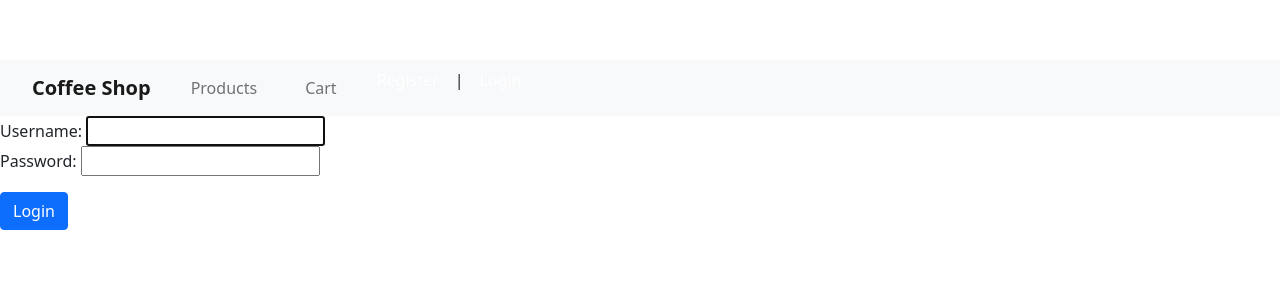
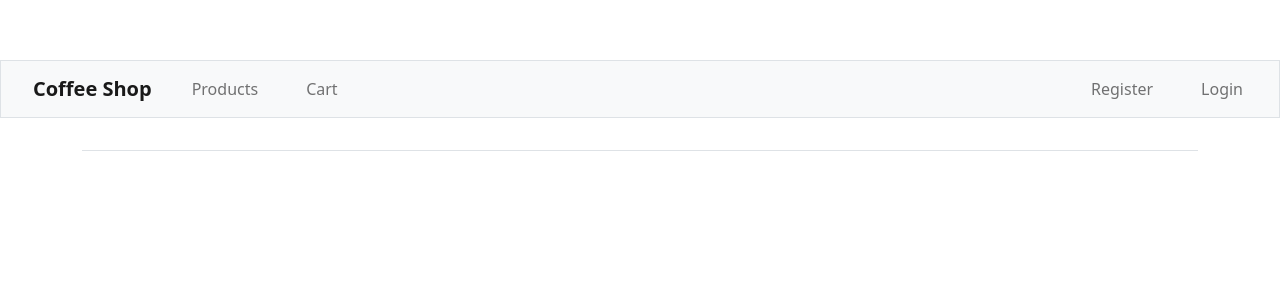
Before and after one commit to diegoruny/SDEV-220-Final, a Django app: page /accounts/login/ in a window 1280 px wide. Shown: the top 300 px of the page. Run offline with Django 5.2, Linux system fonts and the light colour scheme.

Commit message:
Navbar styles & auth typo resolved

```diff
--- a/accounts/templates/registration/login.html
+++ b/accounts/templates/registration/login.html
@@ -2,10 +2,10 @@
 
 {% block content %}
 {% if form.errors %}
-    <p class="text-danger">Your username and password didn't match. Please try again.</p>
+    <p class="text-danger text-center">Your username and password didn't match. Please try again.</p>
 {% endif %}
 
-<form action="{% url 'accounts:login' %}" method="post">
+<form action="{% url 'accounts:login' %}" method="post" class="text-center mx-auto" style="width: 50%;">
     {% csrf_token %}
     {{ form.as_div }}
     <button type="submit" class="btn btn-primary mt-3">Login</button>
--- a/accounts/templates/registration/register.html
+++ b/accounts/templates/registration/register.html
@@ -2,7 +2,7 @@
 
 {% block content %}
 
-<form method="post" action="{% url 'accounts:register' %}">
+<form method="post" action="{% url 'accounts:register' %}" class="mx-auto">
     {% csrf_token %}
     {{ form.as_div }}
     <button type="submit">Register</button>
--- a/shop/templates/shop/base.html
+++ b/shop/templates/shop/base.html
@@ -11,39 +11,48 @@
 </head>
 <body>
     <!-- Navigation Bar -->
-    <nav class="navbar navbar-expand-lg navbar-light bg-light">
+    <nav class="navbar navbar-expand-md navbar-light bg-light mb-4 border">
         <div class="container-fluid">
             <a class="navbar-brand" href="{% url 'shop:product_list' %}">Coffee Shop</a>
-            <div class="collapse navbar-collapse" id="navbarNav">
-                <ul class="navbar-nav">
+            <div class="collapse navbar-collapse">
+                <ul class="navbar-nav me-auto mb-2 mb-md-0">
                     <li class="nav-item">
                         <a class="nav-link" href="{% url 'shop:product_list' %}">Products</a>
                     </li>
                     <li class="nav-item">
                         <a class="nav-link" href="{% url 'shop:cart' %}">Cart</a>
                     </li>
+                </ul>
+                <ul class="navbar-nav ms-auto mb-2 mb-md-0">
                     {% if user.is_authenticated %}
-                        Hello, {{ user.username }} |
-                        <form action="{% url 'accounts:logout' %}" method="post">
+                        <li class="nav-item nav-link">
+                            <span class="navbar-text me-2 e">Hello, {{ user.username }}</span>
+                        </li>
+                        <li class="nav-item">
+                            <form action="{% url 'accounts:logout' %}" method="post">
                             {% csrf_token %}
-                            <button type="submit" class="btn btn-link">Logout</button>
+                            <button type="submit" class="btn btn-outline-secondary btn-sm nav-link">Logout</button>
                         </form>
                     {% else %}
-                        <a href="{% url 'accounts:register' %}">Register</a> |
-                        <a href="{% url 'accounts:login' %}">Login</a>
+                        <div class="d-flex">
+                            <a href="{% url 'accounts:register' %}" class="nav-item nav-link">Register</a>
+                            <a href="{% url 'accounts:login' %}" class="nav-item nav-link">Login</a>
+                        </div>
                     {% endif %}
                 </ul>
             </div>
         </div>
     </nav>
+    <main class="container">
+        <div class="pb-2 mb-2 border-bottom">
+            {% if user.is_authenticated %}
+                <b style="margin-left: 40px">Your points: {{ points }}</b>
+                {% block content %}  {% endblock content %}
+            {% endif %}
+        </div>
+    </main>
 
-    {% if user.is_authenticated %}
-        <b style="margin-left: 40px">Your points: {{ points }}</b>
-    {% endif %}
 
-    {% block content %}
-    <!-- Page specific content will go here -->
-    {% endblock content %}
     <!-- Bootstrap JS -->
     <script src="https://cdn.jsdelivr.net/npm/bootstrap@5.1.0/dist/js/bootstrap.bundle.min.js"></script>
 </body>
--- a/shop/templates/shop/cart.html
+++ b/shop/templates/shop/cart.html
@@ -39,12 +39,14 @@
         {% if order.reward_applied == True %}
             <h5>Discount applied: -${{ order.get_reward_discount }}</h5>
         {% endif %}
+        <div class="d-flex justify-content-between">
             <h5>Subtotal: ${{ order.get_cart_subtotal }}</h5>
             <h5>Tax: ${{ order.get_tax_amount }}</h5>
             <h3>Total: ${{ order.get_cart_total }}</h3>
             <h5>Points to earn: {{ order.get_cart_point_total }}</h5>
             <a href="{% url 'shop:checkout' %}" class="btn btn-success">Proceed to Checkout</a>
             <a href="{% url 'shop:clear_cart' %}" class="btn btn-danger">Clear Cart</a>
+        </div>
     {% else %}
         <p>Your cart is empty.</p>
         <a href="{% url 'shop:product_list' %}" class="btn btn-primary">Add some!</a>
```
Also changed, not shown: shop/views.py (+4 -5 lines). Lines whose indentation alone changed are shown as unchanged.
